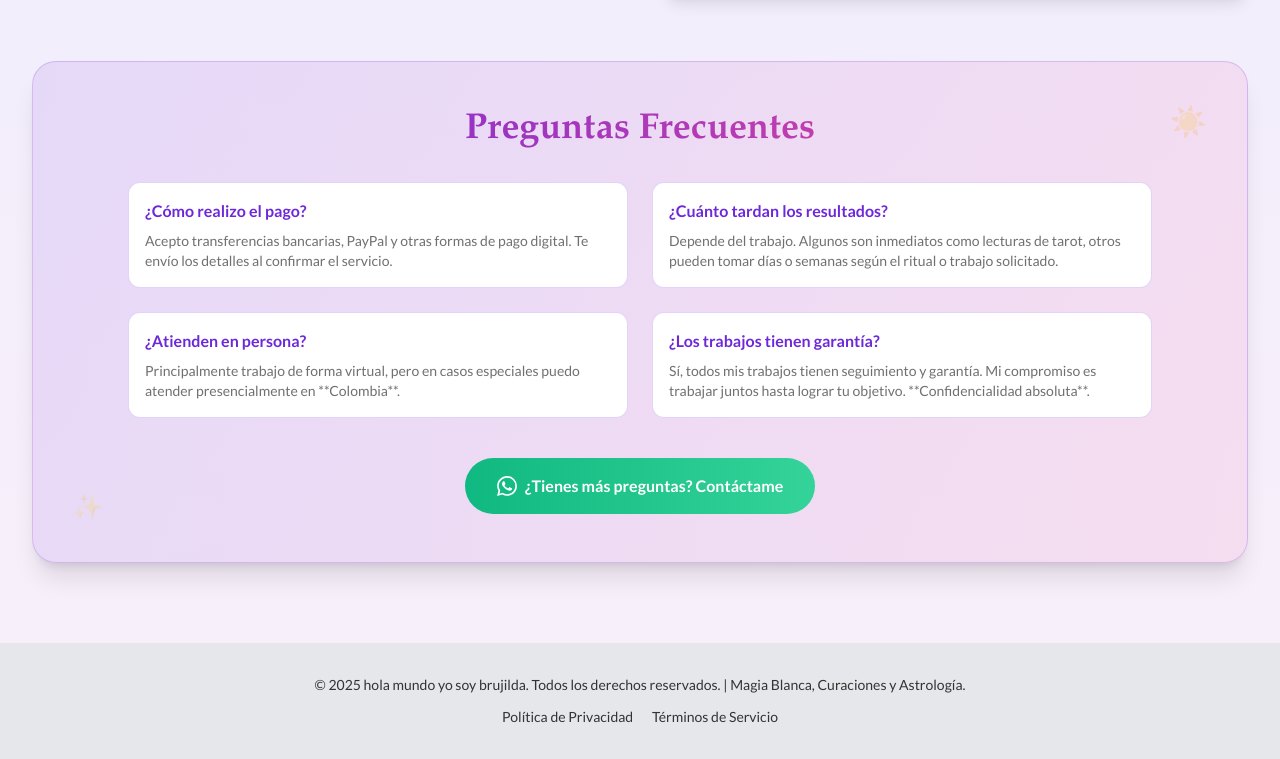
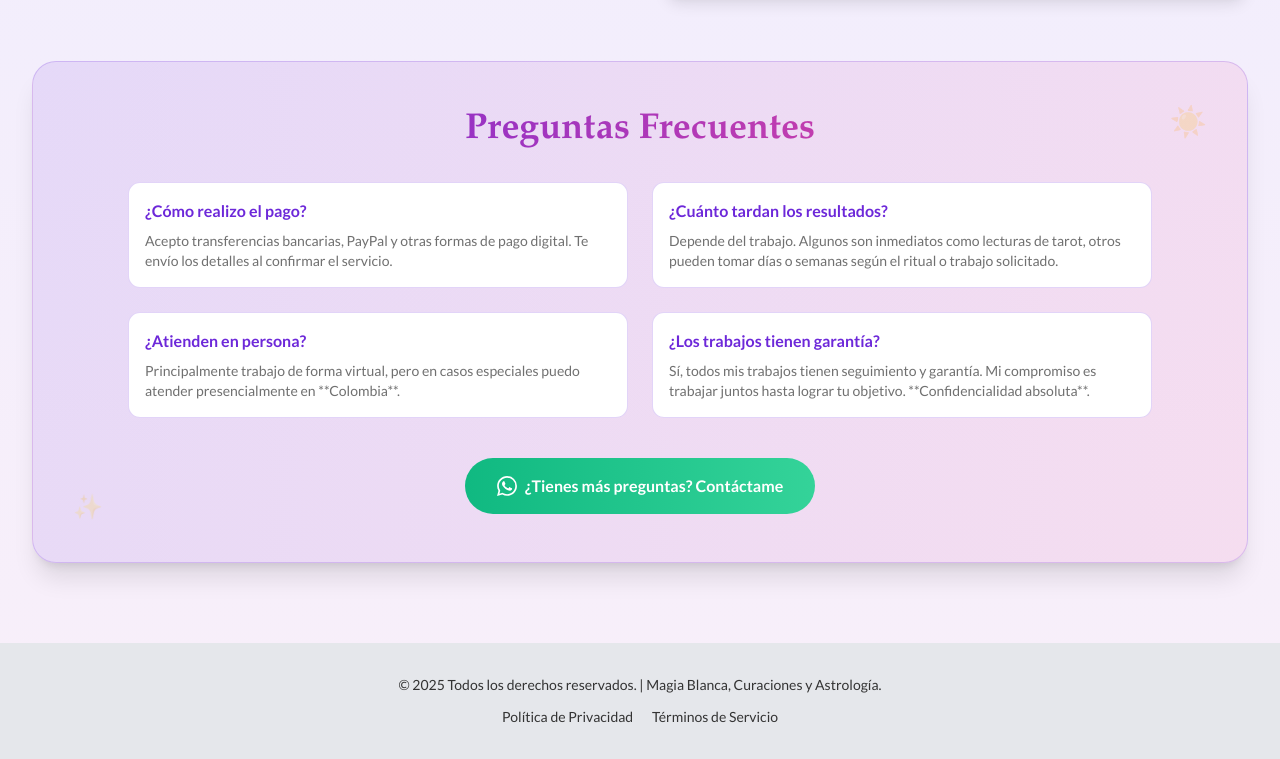
Before and after one commit to giorgisastral-crypto/servicios-esotericos, a plain HTML site: page index.html in a window 1280 px wide. Shown: the part 2887-3646 px from the top of the page. Drawn offline with nearby package versions, Linux system fonts and the light colour scheme; a web font is replaced by a local one.

Commit message:
Update index.html

```diff
--- a/index.html
+++ b/index.html
@@ -3,7 +3,7 @@
 <head>
     <meta charset="UTF-8">
     <meta name="viewport" content="width=device-width, initial-scale=1.0">
-    <title>La Botica Espiritual | Magia Blanca, Curaciones y Astrología</title>
+    <title>Girogis Astral | Magia Blanca, Curaciones y Astrología</title>
 
     <script src="https://cdn.tailwindcss.com"></script>
 
@@ -440,7 +440,7 @@
 
     <footer class="py-8 bg-gray-200 text-primary-text">
         <div class="container mx-auto px-6 text-center text-sm">
-            <p>&copy; <span id="current-year">2025</span> hola mundo yo soy brujilda. Todos los derechos reservados. | Magia Blanca, Curaciones y Astrología.</p>
+            <p>&copy; <span id="current-year">2025</span> Todos los derechos reservados. | Magia Blanca, Curaciones y Astrología.</p>
             <div class="mt-3 space-x-4">
                 <a href="#" class="hover:text-mystic-accent transition duration-300">Política de Privacidad</a>
                 <a href="#" class="hover:text-mystic-accent transition duration-300">Términos de Servicio</a>
```
